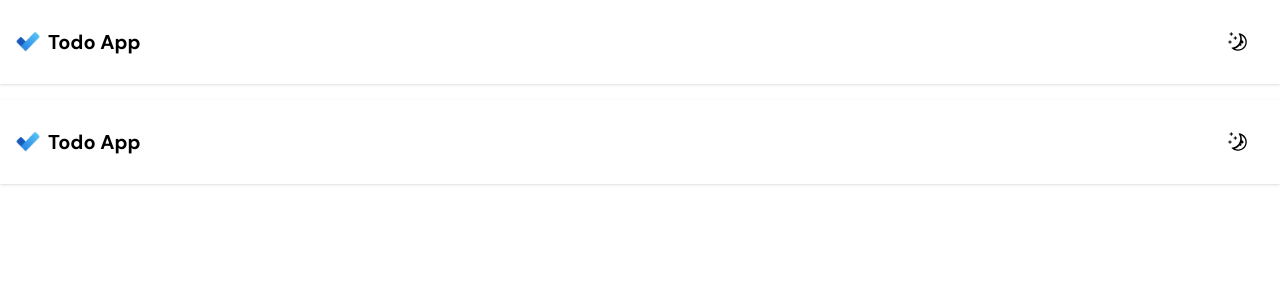
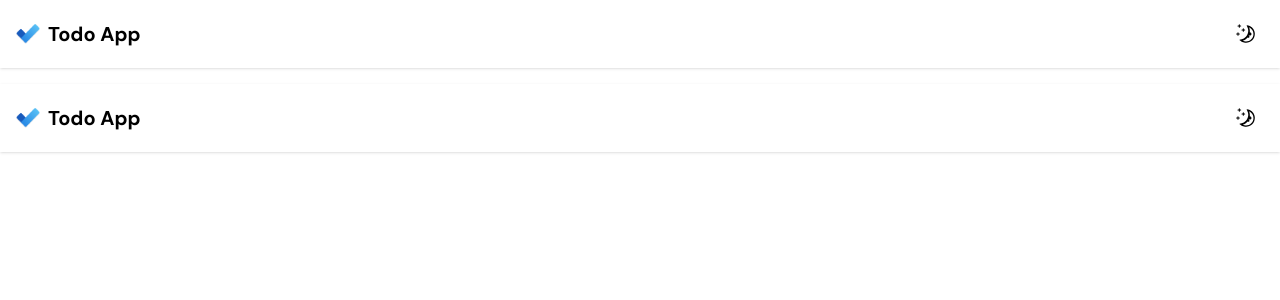
Before and after one commit to sriram651/Todo-App, a Next.js app: page /layout in a window 1280 px wide. Shown: the top 300 px of the page. Built offline with nearby package versions, Linux system fonts and the light colour scheme.

Commit message:
bugfix: theme switch button size changed

```diff
--- a/src/components/Theme/ThemeSwitcher.scss
+++ b/src/components/Theme/ThemeSwitcher.scss
@@ -1,5 +1,5 @@
 .theme-switcher {
-    @apply w-max flex p-4 flex-row items-center gap-2 whitespace-nowrap rounded-xl active:bg-black/30 dark:active:bg-black/30 lg:hover:bg-black/30 lg:dark:hover:bg-black/30;
+    @apply w-max flex p-2 flex-row items-center gap-2 whitespace-nowrap rounded-lg active:bg-black/30 dark:active:bg-black/30 lg:hover:bg-black/30 lg:dark:hover:bg-black/30;
 
     .theme-text {
         @apply w-max text-sm md:text-base;
```
